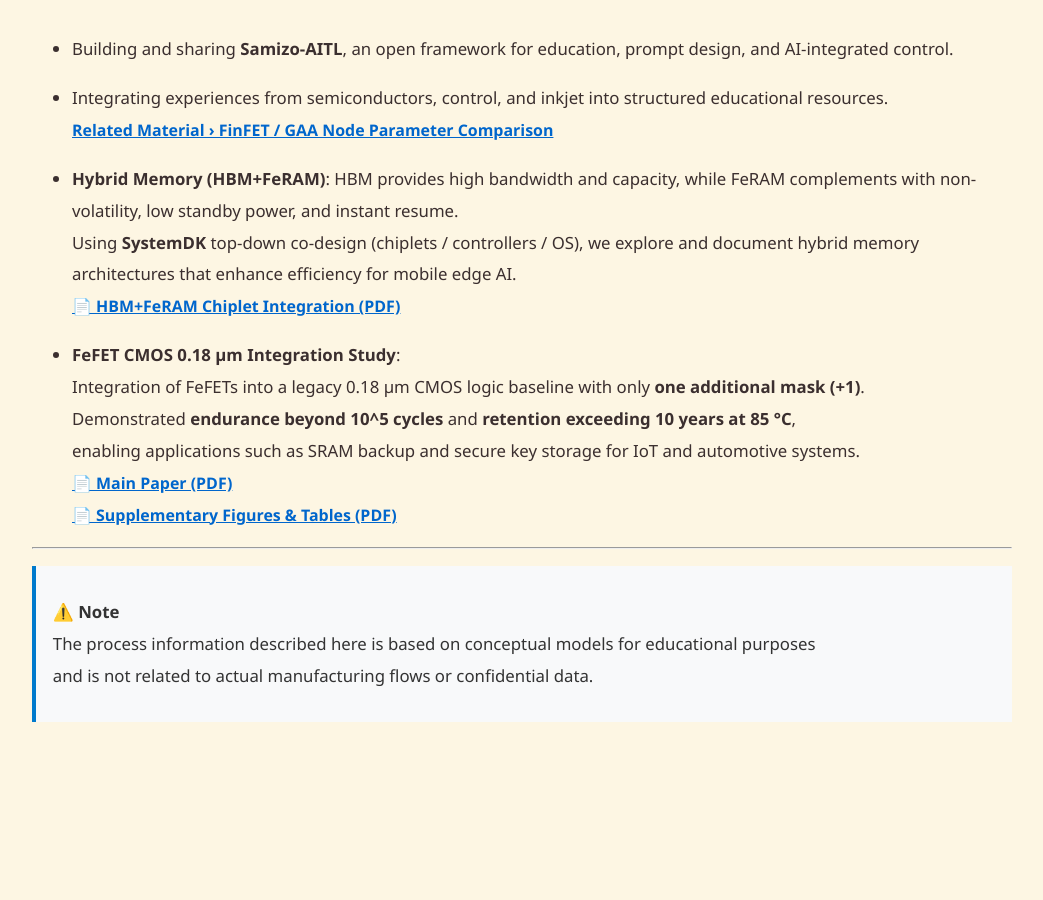
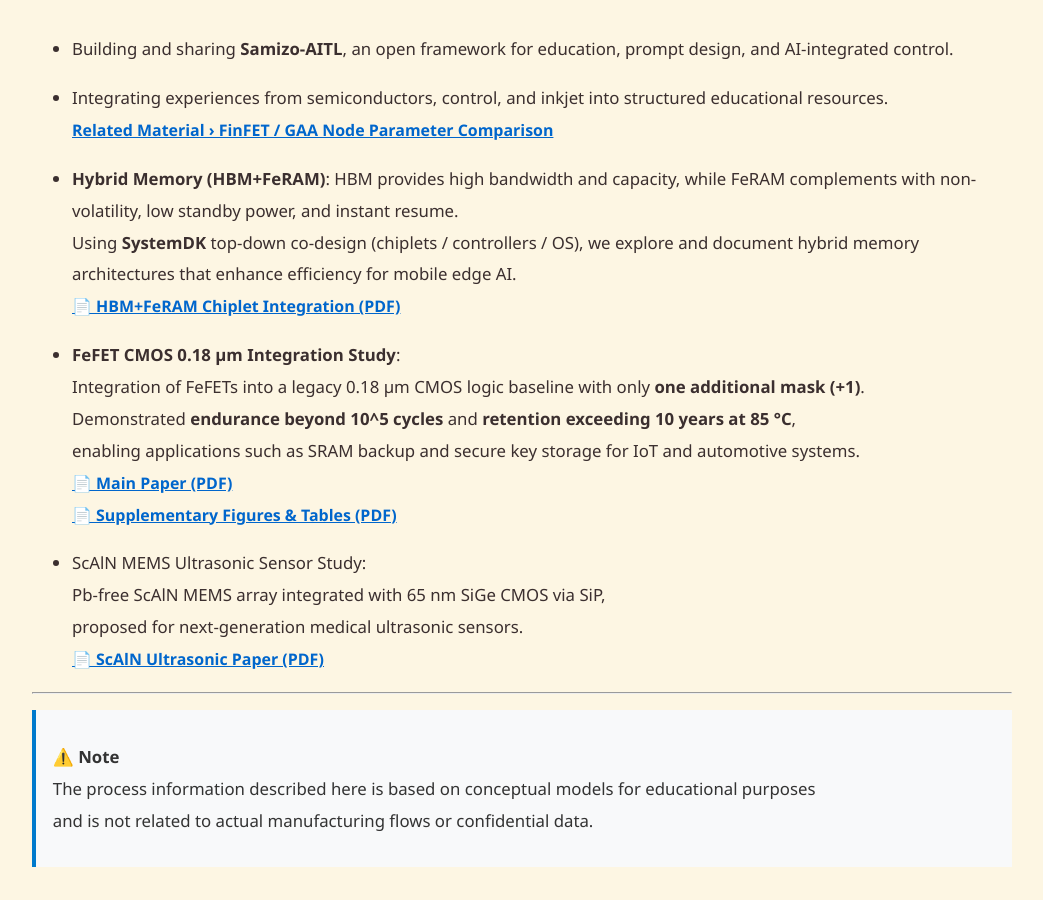
Before and after one commit to Samizo-AITL/Samizo-AITL.github.io, a Jekyll site: the page built from about/career-summary/en/index.md, in a window 1280 px wide and 900 px high, scrolled down 1898 px. Shown: the whole window, without its empty margins (118-1161 px from the left). Built offline with Jekyll 4.4.1, drawn with Linux system fonts in a browser that asks for light colours; before the commit the page ends 2654 px from its top, so only the background shows below that.

Commit message:
Update index.md

```diff
--- a/about/career-summary/en/index.md
+++ b/about/career-summary/en/index.md
@@ -82,6 +82,11 @@
   [📄 Main Paper (PDF)](../docs/FeFET_CMOS018um_IntegrationStudy_Main.pdf)
   [📄 Supplementary Figures & Tables (PDF)](../docs/FeFET_CMOS_018um_IntegrationStudy_Supplementary.pdf)
 
+- ScAlN MEMS Ultrasonic Sensor Study:
+  Pb-free ScAlN MEMS array integrated with 65 nm SiGe CMOS via SiP,
+  proposed for next-generation medical ultrasonic sensors.
+  [📄 ScAlN Ultrasonic Paper (PDF)](../docs/scaln_ultrasonic.pdf)
+
 ---
 
 > ⚠️ **Note**
```
